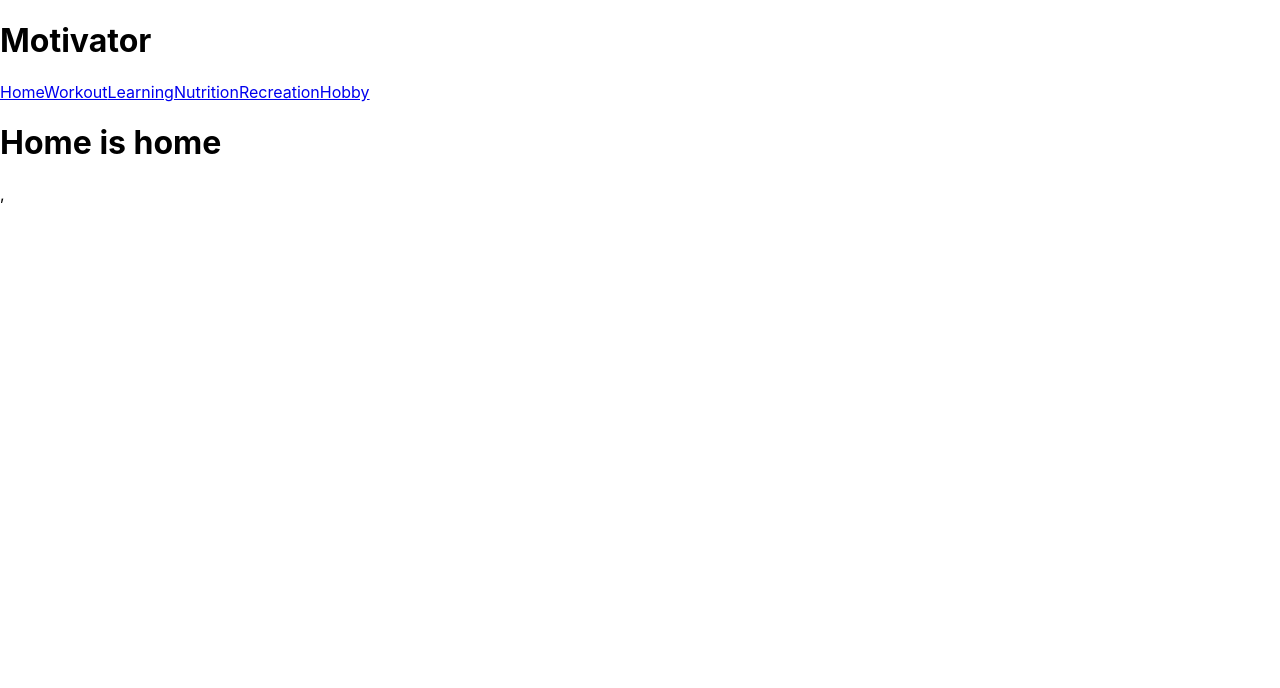
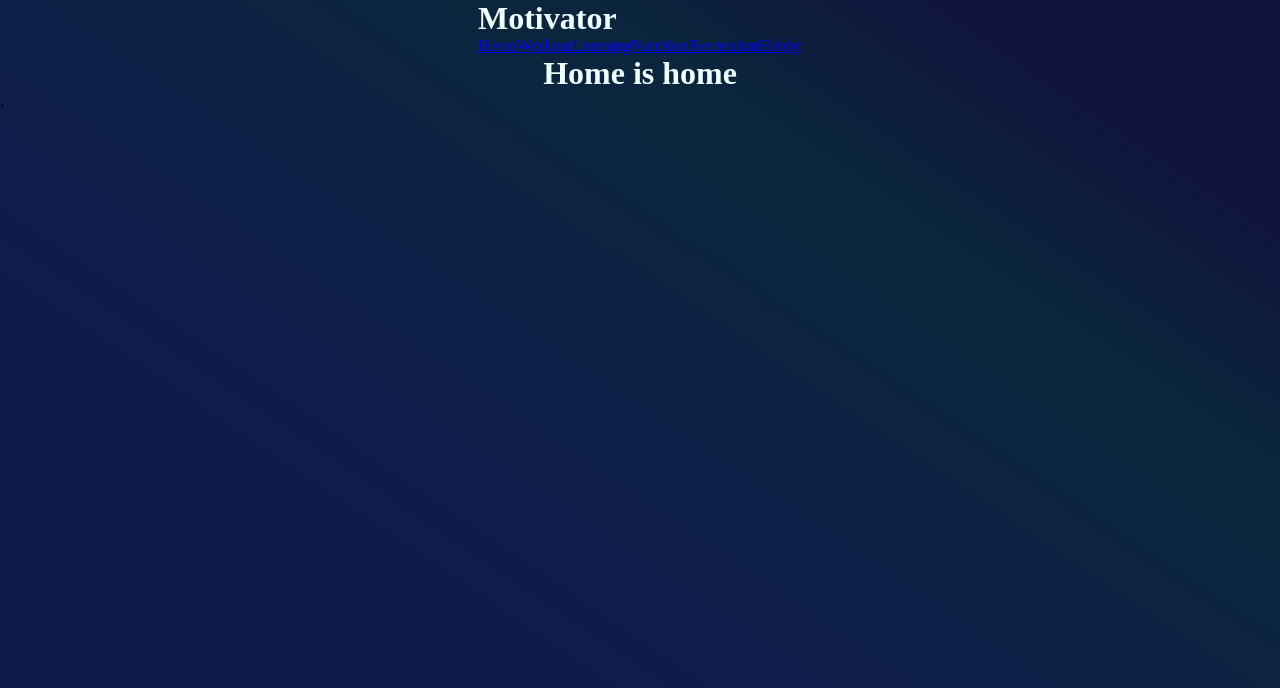
Before and after one commit to adamWatch/fester-front2, a React (Create React App) app: page / in a window 1280 px wide. Shown: the top 688 px of the page. Built offline with nearby package versions, Linux system fonts and the light colour scheme.

Commit message:
add basic css

```diff
--- a/src/App.css
+++ b/src/App.css
@@ -1,38 +1,7 @@
 .App {
-  text-align: center;
+    display: flex;
+    flex-direction: column;
+    align-items: center;
+    color: azure;
+
 }
-
-.App-logo {
-  height: 40vmin;
-  pointer-events: none;
-}
-
-@media (prefers-reduced-motion: no-preference) {
-  .App-logo {
-    animation: App-logo-spin infinite 20s linear;
-  }
-}
-
-.App-header {
-  background-color: #282c34;
-  min-height: 100vh;
-  display: flex;
-  flex-direction: column;
-  align-items: center;
-  justify-content: center;
-  font-size: calc(10px + 2vmin);
-  color: white;
-}
-
-.App-link {
-  color: #61dafb;
-}
-
-@keyframes App-logo-spin {
-  from {
-    transform: rotate(0deg);
-  }
-  to {
-    transform: rotate(360deg);
-  }
-}
--- a/src/App.tsx
+++ b/src/App.tsx
@@ -12,7 +12,7 @@ import { Hobby } from './components/Hobby/Hobby';
 
 export function App() {
   return (
-    <>
+    <div className="App">
       <Headers />
       <Routes>
         <Route path="/" element={<Home />} />
@@ -22,6 +22,6 @@ export function App() {
         <Route path="/recreation" element={<Recreation />} />
         <Route path="/hobby" element={<Hobby />} />
       </Routes>
-    </>
+    </div>
   );
 }
--- a/src/index.css
+++ b/src/index.css
@@ -1,13 +1,11 @@
-body {
+* {
   margin: 0;
-  font-family: -apple-system, BlinkMacSystemFont, 'Segoe UI', 'Roboto', 'Oxygen',
-    'Ubuntu', 'Cantarell', 'Fira Sans', 'Droid Sans', 'Helvetica Neue',
-    sans-serif;
-  -webkit-font-smoothing: antialiased;
-  -moz-osx-font-smoothing: grayscale;
+  padding: 0;
+  box-sizing: border-box;
 }
 
-code {
-  font-family: source-code-pro, Menlo, Monaco, Consolas, 'Courier New',
-    monospace;
+#root {
+  min-height: 100vh;
+  background: rgb(16, 27, 77);
+  background: linear-gradient(34deg, rgba(16, 27, 77, 1) 30%, rgba(10, 38, 61, 1) 71%, rgba(11, 13, 56, 0.9752275910364145) 88%);
 }
```
